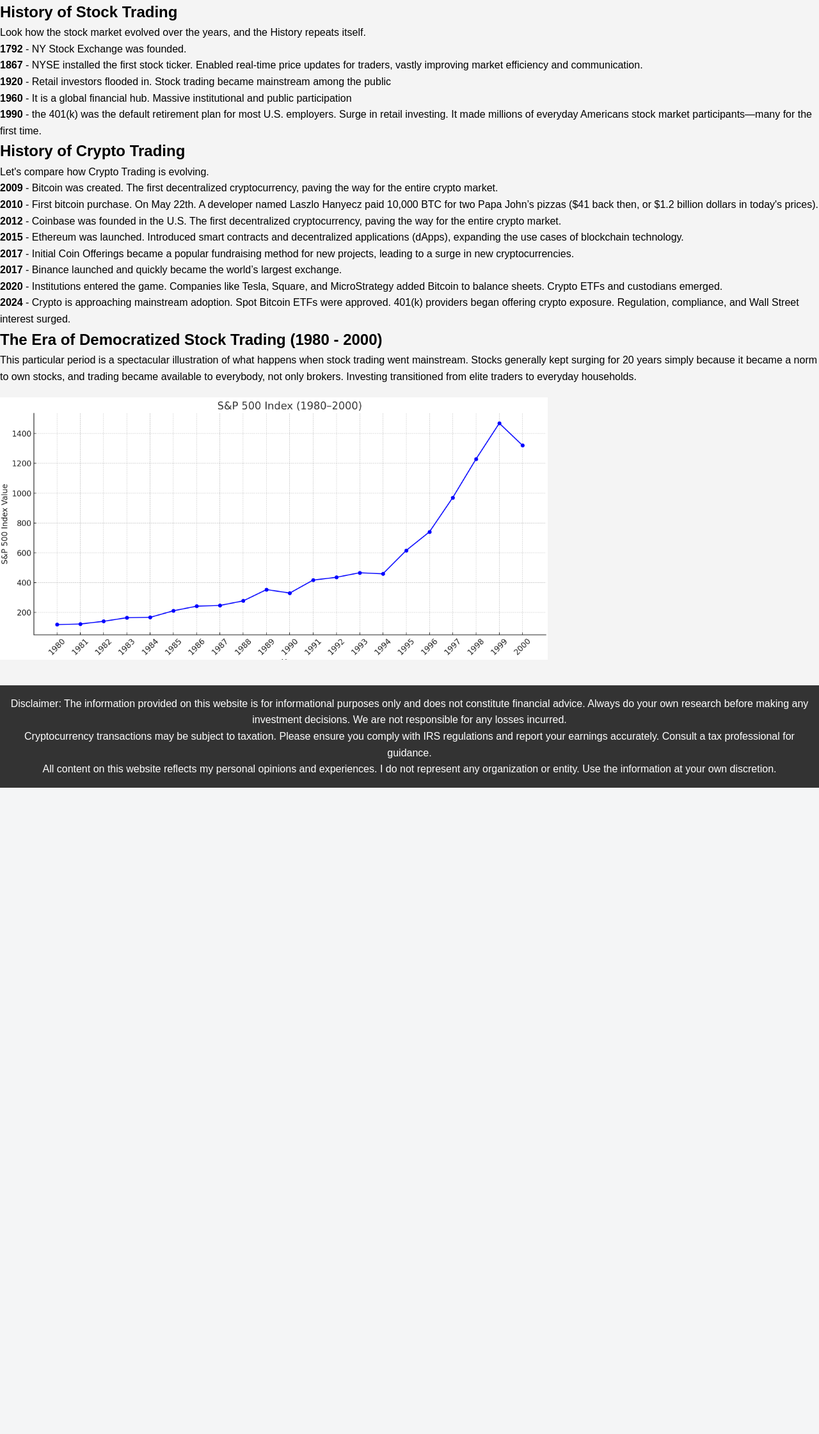
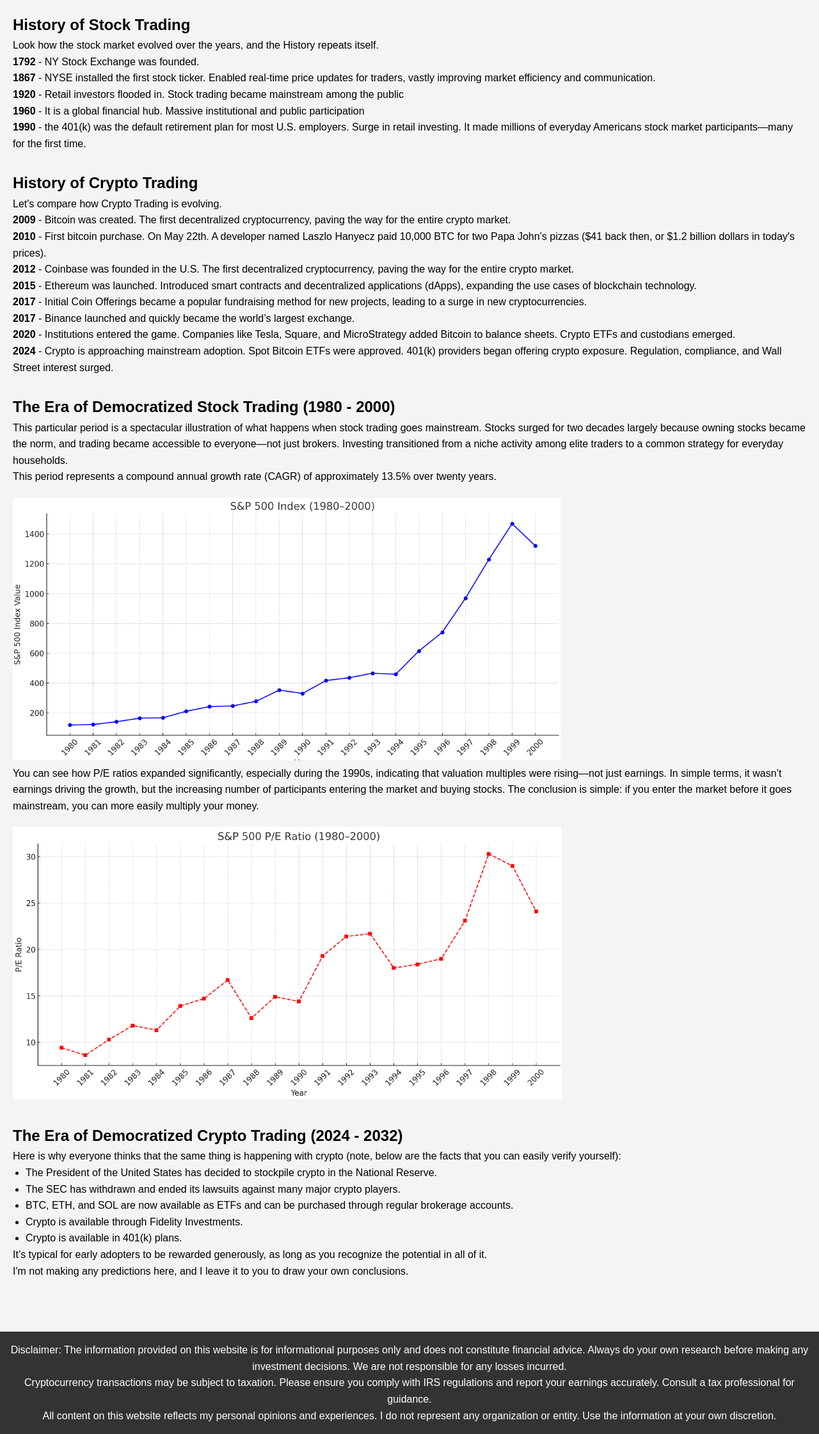
Before and after one commit to BusyStas/stasclub, a Flask app: page /analogy in a window 1280 px wide. Shown: the part 107-2348 px from the top of the page at 64% size. Before the commit the page ends 1338 px from the top, so only its background shows below. Run offline with Flask 3, Linux system fonts and the light colour scheme.

Commit message:
analopgy

```diff
--- a/static/styles.css
+++ b/static/styles.css
@@ -202,3 +202,15 @@ footer {
     font-size: 1.2rem; /* Slightly larger font for readability */
     color: #495057; /* Subtle text color */
 }
+
+.content-section {
+    padding: 20px; /* Add padding around the content */
+}
+
+.content-section section {
+    margin-bottom: 30px; /* Add space after each section */
+}
+
+.content-section ul {
+    padding-left: 20px; /* Increase indentation for list items */
+}
--- a/templates/analogy.html
+++ b/templates/analogy.html
@@ -19,6 +19,7 @@
         </div>
     </header>
     <main class="main-container">
+        <div class="content-section">
             <section>
                 <h2>History of Stock Trading</h2>
                 Look how the stock market evolved over the years, and the History repeats itself.
@@ -49,7 +50,8 @@
                 <p>
                     <b>2009</b> - Bitcoin was created.
                         The first decentralized cryptocurrency, paving the way for the entire crypto market.
-            </p> <p>
+                </p>
+                <p>
                     <b>2010</b> - First bitcoin purchase.
                         On May 22th. A developer named Laszlo Hanyecz paid 10,000 BTC for two Papa John’s pizzas
                         ($41 back then, or $1.2 billion dollars in today's prices).
@@ -81,13 +83,51 @@
             <section>
                 <h2>The Era of Democratized Stock Trading (1980 - 2000)</h2>
                 <p>
-                This particular period is a spectacular illustration of what happens when stock trading went mainstream.
-                Stocks generally kept surging for 20 years simply because it became a norm to own stocks,
-                and trading became available to everybody, not only brokers.
-                Investing transitioned from elite traders to everyday households.
+                    This particular period is a spectacular illustration of what happens when stock trading goes mainstream.
+                     Stocks surged for two decades largely because owning stocks became the norm,
+                     and trading became accessible to everyone—not just brokers.
+                     Investing transitioned from a niche activity among elite traders
+                        to a common strategy for everyday households.
+                </p>
+                <p>
+                    This period represents a compound annual growth rate (CAGR) of approximately 13.5% over twenty years.
                 </p>
                 <img src="{{ url_for('static', filename='images/graph_analogy_spy1980.webp') }}" alt="Stock Market Growth (1980-2000)" style="max-width: 100%; height: auto; margin-top: 20px;">
+
+            <p>
+                You can see how P/E ratios expanded significantly, especially during the 1990s,
+                indicating that valuation multiples were rising—not just earnings.
+                In simple terms, it wasn’t earnings driving the growth,
+                but the increasing number of participants entering the market and buying stocks.
+                The conclusion is simple: if you enter the market before it goes mainstream, you can more easily multiply your money.
+            </p>
+                <img src="{{ url_for('static', filename='images/graph_analogy_pe1980.webp') }}" alt="Stock Market Growth (1980-2000)" style="max-width: 100%; height: auto; margin-top: 20px;">
+
+
             </section>
+
+            <section>
+                <h2>The Era of Democratized Crypto Trading (2024 - 2032)</h2>
+                <p>
+                    Here is why everyone thinks that the same thing is happening with crypto
+                        (note, below are the facts that you can easily verify yourself):
+                    <ul>
+                        <li>The President of the United States has decided to stockpile crypto in the National Reserve.</li>
+                        <li>The SEC has withdrawn and ended its lawsuits against many major crypto players.</li>
+                        <li>BTC, ETH, and SOL are now available as ETFs and can be purchased through regular brokerage accounts.</li>
+                        <li>Crypto is available through Fidelity Investments.</li>
+                        <li>Crypto is available in 401(k) plans.</li>
+                    </ul>
+                </p>
+                <p>
+                    It’s typical for early adopters to be rewarded generously, as long as you recognize the potential in all of it.
+                </p>
+                <p>
+                    I'm not making any predictions here, and I leave it to you to draw your own conclusions.
+                </p>
+            </section>
+
+        </div>
     </main>
     <footer>
         {% include 'partials/disclaimer.html' %}
```
Also changed, not shown: static/images/graph_analogy_pe1980.webp (added). Lines whose indentation alone changed are shown as unchanged.
